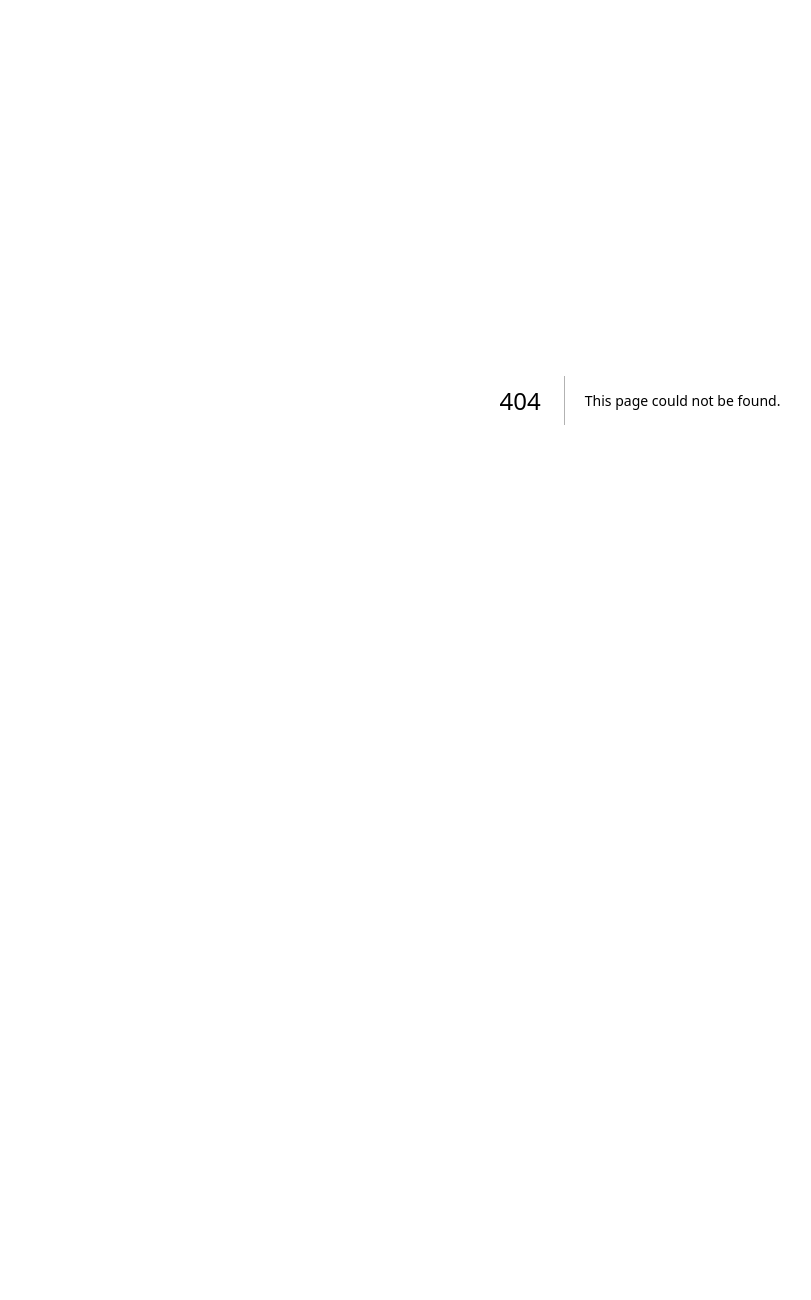
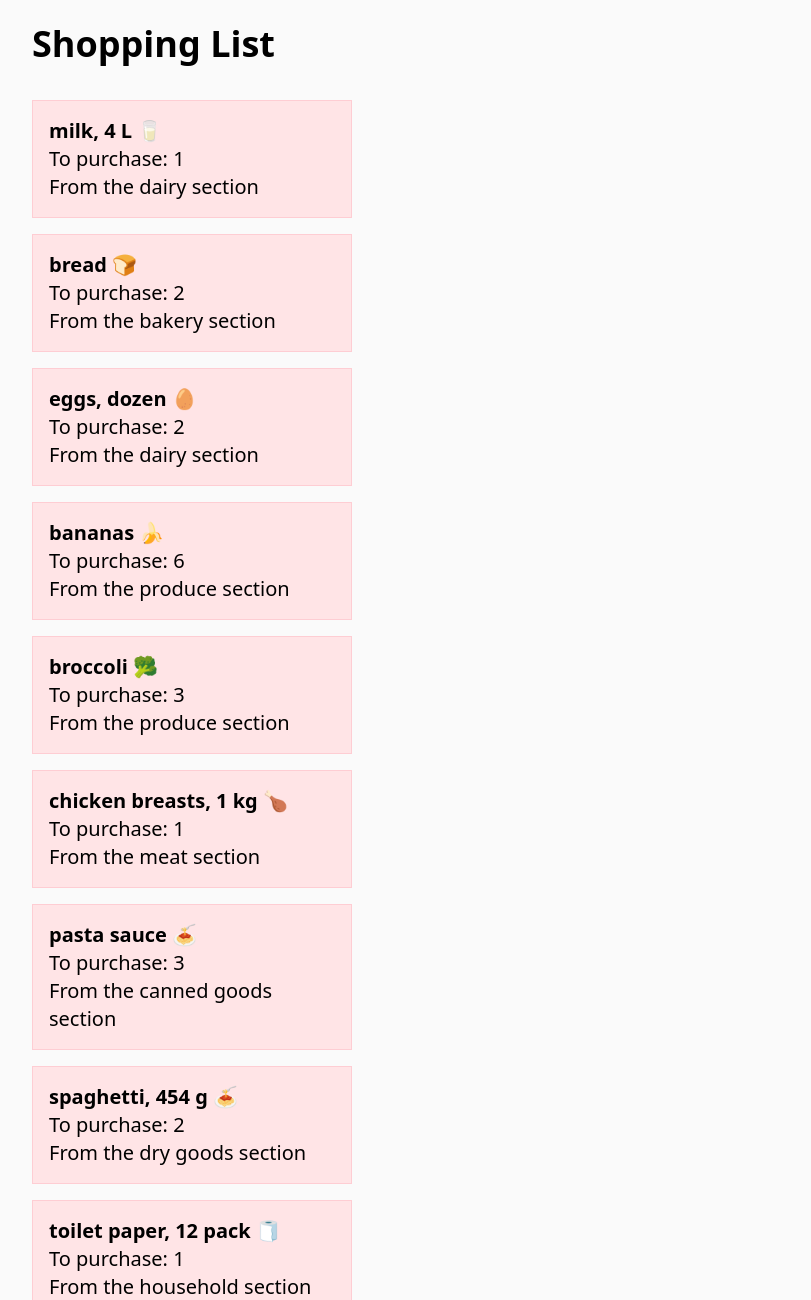
Before and after one commit to DylaneElyse/cprg306-assignments, a Next.js app: page /week-3 in a window 1280 px wide. Before the commit this address had no page. Shown: the top 1300 px of the page, without its empty margins (0-811 px from the left). Before the commit the page ends 800 px from the top, so only its background shows below. Built offline with nearby package versions, Linux system fonts and the light colour scheme.

Commit message:
Add week-3

```diff
--- a/app/layout.js
+++ b/app/layout.js
@@ -1,14 +1,14 @@
 import "./globals.css";
 
 export const metadata = {
-  title: "Week 2 Assignment",
-  description: "Week 2 Assignment",
+  title: "Week 3 Assignment",
+  description: "Week 3 Assignment",
 };
 
 export default function RootLayout({ children }) {
   return (
     <html lang="en">
-      <body>{children}</body>
+      <body className="bg-neutral-50 p-4">{children}</body>
     </html>
   );
 }
--- a/app/page.js
+++ b/app/page.js
@@ -7,6 +7,9 @@ export default function Page() {
       <p>
         <Link href="week-2">Week 2 Assignment</Link>
       </p>
+      <p>
+        <Link href="week-3">Week 3 Assignment</Link>
+      </p>
     </main>
   );
 }
--- /dev/null
+++ b/app/week-3/item-list.js
@@ -0,0 +1,140 @@
+import Item from "./item";
+
+export default function ItemList() {
+  const item1 = {
+    name: "milk, 4 L 🥛",
+    quantity: 1,
+    category: "dairy",
+  };
+
+  const item2 = {
+    name: "bread 🍞",
+    quantity: 2,
+    category: "bakery",
+  };
+
+  const item3 = {
+    name: "eggs, dozen 🥚",
+    quantity: 2,
+    category: "dairy",
+  };
+
+  const item4 = {
+    name: "bananas 🍌",
+    quantity: 6,
+    category: "produce",
+  };
+
+  const item5 = {
+    name: "broccoli 🥦",
+    quantity: 3,
+    category: "produce",
+  };
+
+  const item6 = {
+    name: "chicken breasts, 1 kg 🍗",
+    quantity: 1,
+    category: "meat",
+  };
+
+  const item7 = {
+    name: "pasta sauce 🍝",
+    quantity: 3,
+    category: "canned goods",
+  };
+
+  const item8 = {
+    name: "spaghetti, 454 g 🍝",
+    quantity: 2,
+    category: "dry goods",
+  };
+
+  const item9 = {
+    name: "toilet paper, 12 pack 🧻",
+    quantity: 1,
+    category: "household",
+  };
+
+  const item10 = {
+    name: "paper towels, 6 pack",
+    quantity: 1,
+    category: "household",
+  };
+
+  const item11 = {
+    name: "dish soap 🍽️",
+    quantity: 1,
+    category: "household",
+  };
+
+  const item12 = {
+    name: "hand soap 🧼",
+    quantity: 4,
+    category: "household",
+  };
+
+  return (
+    <>
+      <Item
+        name={item1.name}
+        quantity={item1.quantity}
+        category={item1.category}
+      />
+      <Item
+        name={item2.name}
+        quantity={item2.quantity}
+        category={item2.category}
+      />
+      <Item
+        name={item3.name}
+        quantity={item3.quantity}
+        category={item3.category}
+      />
+      <Item
+        name={item4.name}
+        quantity={item4.quantity}
+        category={item4.category}
+      />
+      <Item
+        name={item5.name}
+        quantity={item5.quantity}
+        category={item5.category}
+      />
+      <Item
+        name={item6.name}
+        quantity={item6.quantity}
+        category={item6.category}
+      />
+      <Item
+        name={item7.name}
+        quantity={item7.quantity}
+        category={item7.category}
+      />
+      <Item
+        name={item8.name}
+        quantity={item8.quantity}
+        category={item8.category}
+      />
+      <Item
+        name={item9.name}
+        quantity={item9.quantity}
+        category={item9.category}
+      />
+      <Item
+        name={item10.name}
+        quantity={item10.quantity}
+        category={item10.category}
+      />
+      <Item
+        name={item11.name}
+        quantity={item11.quantity}
+        category={item11.category}
+      />
+      <Item
+        name={item12.name}
+        quantity={item12.quantity}
+        category={item12.category}
+      />
+    </>
+  );
+}
--- /dev/null
+++ b/app/week-3/item.js
@@ -0,0 +1,9 @@
+export default function Item({ name, quantity, category }) {
+  return (
+    <section className="bg-rose-100 border border-rose-200 m-4 p-4 w-full max-w-xs">
+      <h3 className="font-semibold text-xl">{name}</h3>
+      <p className="text-xl">To purchase: {quantity}</p>
+      <p className="text-xl">From the {category} section</p>
+    </section>
+  );
+}
--- /dev/null
+++ b/app/week-3/page.js
@@ -0,0 +1,11 @@
+import Item from "./item";
+import ItemList from "./item-list";
+
+export default function Page() {
+  return (
+    <main>
+      <h1 className="font-bold text-4xl ml-4 pb-5 pt-2">Shopping List</h1>
+      <ItemList />
+    </main>
+  );
+}
```
